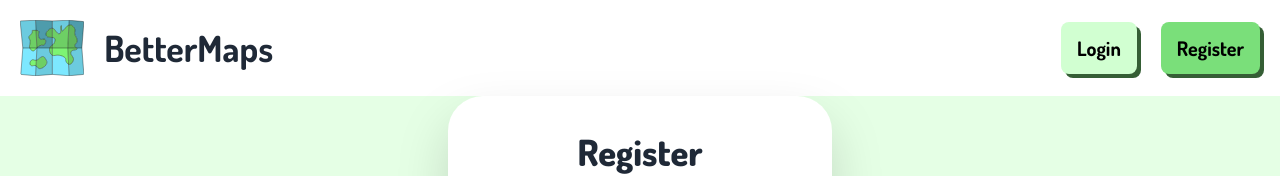
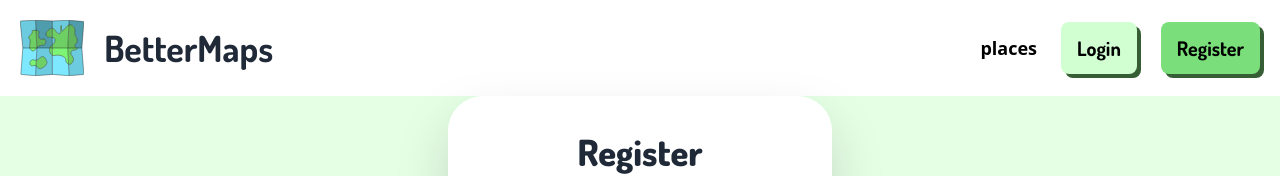
Before and after one commit to parlabarbedeMerlin/Better-Maps, a Next.js app: page /auth/register in a window 1280 px wide. Shown: the top 176 px of the page. Built offline with nearby package versions, Linux system fonts and the light colour scheme.

Commit message:
mobile nav

```diff
--- a/src/components/nav/MobileNav.jsx
+++ b/src/components/nav/MobileNav.jsx
@@ -0,0 +1,36 @@
+import Link from "next/link"
+
+const MobileNav = ({ connected, open, onClose }) => (
+  <>
+    {open && (
+      <>
+        <Link href="/places" className="w-full text-center border-t block p-4 text-lg hover:text-green-500 transition-all" onClick={onClose}>
+          places
+        </Link>
+        <>
+          {!connected ? (
+            <>
+              <Link href="/auth/login" className="w-full text-center border-t block p-4 text-lg hover:text-green-500 transition-all" onClick={onClose}>
+                Login
+              </Link>
+              <Link href="/auth/register" className="w-full text-center border-t block p-4 text-lg hover:text-green-500 transition-all" onClick={onClose}>
+                Register
+              </Link>
+            </>
+          ) : (
+            <>
+              <Link href="/add" className="w-full text-center border-t block p-4 text-lg hover:text-green-500 transition-all" onClick={onClose}>
+                Add
+              </Link>
+              <Link href="/auth/logout" className="w-full text-center border-t block p-4 text-lg hover:text-green-500 transition-all" onClick={onClose}>
+                Logout
+              </Link>
+            </>
+          )}
+        </>
+      </>
+    )}
+  </>
+)
+
+export default MobileNav
--- a/src/components/nav/NavBar.jsx
+++ b/src/components/nav/NavBar.jsx
@@ -1,26 +1,36 @@
 import Logo from "@/components/Logo"
 import Button from "@/components/inputs/buttons/Button"
+import MobileNav from "@/components/nav/MobileNav"
 import { useConnectionContext } from "@/context/connection"
-import { Bars3Icon, PlusIcon } from "@heroicons/react/24/solid"
+import { Bars3Icon, PlusIcon, XMarkIcon } from "@heroicons/react/24/solid"
 import clsx from "clsx"
 import { Dosis } from "next/font/google"
 import Link from "next/link"
+import { useState } from "react"
 
 
 // eslint-disable-next-line new-cap
 const dosis = Dosis({ subsets: ["latin"] })
 const NavBar = () => {
+  const [mobileNavOpen, setMobileNavOpen] = useState(false)
   const { connected } = useConnectionContext()
+  const handleClick = () => {
+    setMobileNavOpen(!mobileNavOpen)
+  }
 
   return (
-    <nav className="bg-white p-5 flex gap-8 justify-between items-center" >
+    <nav className="w-full">
+      <div className="bg-white p-5 flex gap-8 justify-between items-center" >
         <Link href="/" className="flex group justify-start items-center w-1/3 ">
           <Logo className="h-14 min-h-14 min-w-16 w-auto hidden md:block" />
           <span className={clsx("select-none font-bold ms:text-5xl sm:text-4xl text-3xl text-gray-800 md:pl-5 sm:pl-2 pl-0 transition-all duration-700 group-hover:font-light", dosis.className)}>
             BetterMaps
           </span>
         </Link>
-      <div className="gap-6 hidden md:flex md:justify-end md:flex-1">
+        <div className="gap-6 hidden md:flex md:items-center md:justify-end md:flex-1">
+          <Link href="/places" className="font-bold text-lg hover:text-green-500 transition-all">
+            places
+          </Link>
           {!connected ? (
             <>
               <Button className={dosis.className} variant="secondary" href="/auth/login">Login</Button>
@@ -38,8 +48,14 @@ const NavBar = () => {
           }
         </div>
         <div className="md:hidden block">
-        <Bars3Icon className="size-12 text-slate-400" />
+          {!mobileNavOpen ?
+            (<Bars3Icon className="size-12 text-slate-400" onClick={handleClick} />) :
+            (<XMarkIcon className="size-12 text-slate-400" onClick={handleClick} />)
+          }
         </div>
+
+      </div>
+      <MobileNav open={mobileNavOpen} onClose={handleClick} connected={connected} />
     </nav>
   )
 }
```
Lines whose indentation alone changed are shown as unchanged.
